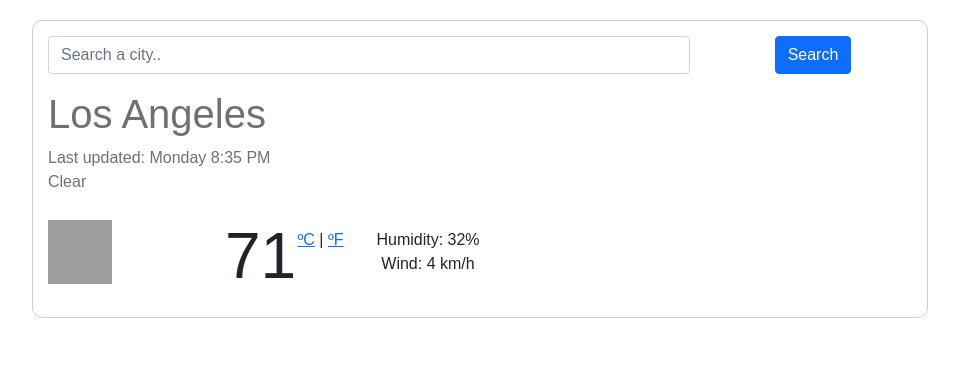
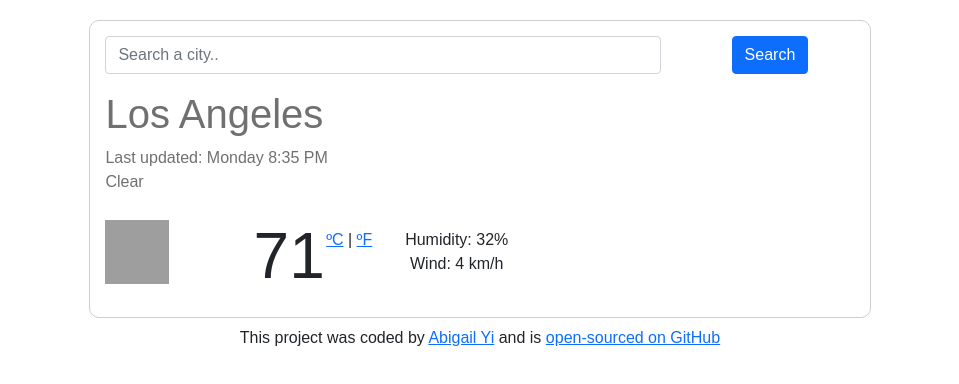
Before and after one commit to abigailyi/weather-react, a React (Create React App) app: page / in a window 1280 px wide. Shown: the top 384 px of the page, without its empty margins (160-1119 px from the left). Built offline with nearby package versions, Linux system fonts and the light colour scheme; grey boxes are pictures that could not be loaded.

Commit message:
Imported Bootstrap and dependencies

```diff
--- a/package.json
+++ b/package.json
@@ -7,6 +7,7 @@
     "@testing-library/react": "^11.2.7",
     "@testing-library/user-event": "^12.8.3",
     "axios": "^0.21.4",
+    "bootstrap": "^5.1.1",
     "react": "^17.0.2",
     "react-dom": "^17.0.2",
     "react-loader-spinner": "^4.0.0",
--- a/public/index.html
+++ b/public/index.html
@@ -22,9 +22,6 @@
       work correctly both with client-side routing and a non-root public URL.
       Learn how to configure a non-root public URL by running `npm run build`.
     -->
-  <link href="https://cdn.jsdelivr.net/npm/bootstrap@5.0.1/dist/css/bootstrap.min.css" rel="stylesheet"
-    integrity="sha384-+0n0xVW2eSR5OomGNYDnhzAbDsOXxcvSN1TPprVMTNDbiYZCxYbOOl7+AMvyTG2x" crossorigin="anonymous" />
-
   <title>React App</title>
 </head>
 
@@ -41,6 +38,9 @@
       To begin the development, run `npm start` or `yarn start`.
       To create a production bundle, use `npm run build` or `yarn build`.
     -->
+  <script src="https://cdn.jsdelivr.net/npm/bootstrap@5.1.1/dist/js/bootstrap.bundle.min.js"
+    integrity="sha384-/bQdsTh/da6pkI1MST/rWKFNjaCP5gBSY4sEBT38Q/9RBh9AH40zEOg7Hlq2THRZ"
+    crossorigin="anonymous"></script>
 </body>
 
 </html>
--- a/src/App.js
+++ b/src/App.js
@@ -1,10 +1,31 @@
+import "bootstrap/dist/css/bootstrap.css";
 import "./App.css";
 import Weather from "./Weather";
 
 function App() {
   return (
     <div className="App">
-      <Weather />
+      <div className="container">
+        <Weather />
+        <footer className="mt-2">
+          This project was coded by{" "}
+          <a
+            href="https://eloquent-swartz-9918f7.netlify.app/"
+            target="_blank"
+            rel="noreferrer noopener"
+          >
+            Abigail Yi
+          </a>{" "}
+          and is{" "}
+          <a
+            href="https://github.com/abigailyi/weather-react"
+            target="_blank"
+            rel="noreferrer noopener"
+          >
+            open-sourced on GitHub
+          </a>
+        </footer>
+      </div>
     </div>
   );
 }
--- a/src/Weather.js
+++ b/src/Weather.js
@@ -1,3 +1,4 @@
+import "bootstrap/dist/css/bootstrap.css";
 import React from "react";
 import "./Weather.css";
 
```
Also changed, not shown: 1 other file (tests, documents, lock files or other folders).
